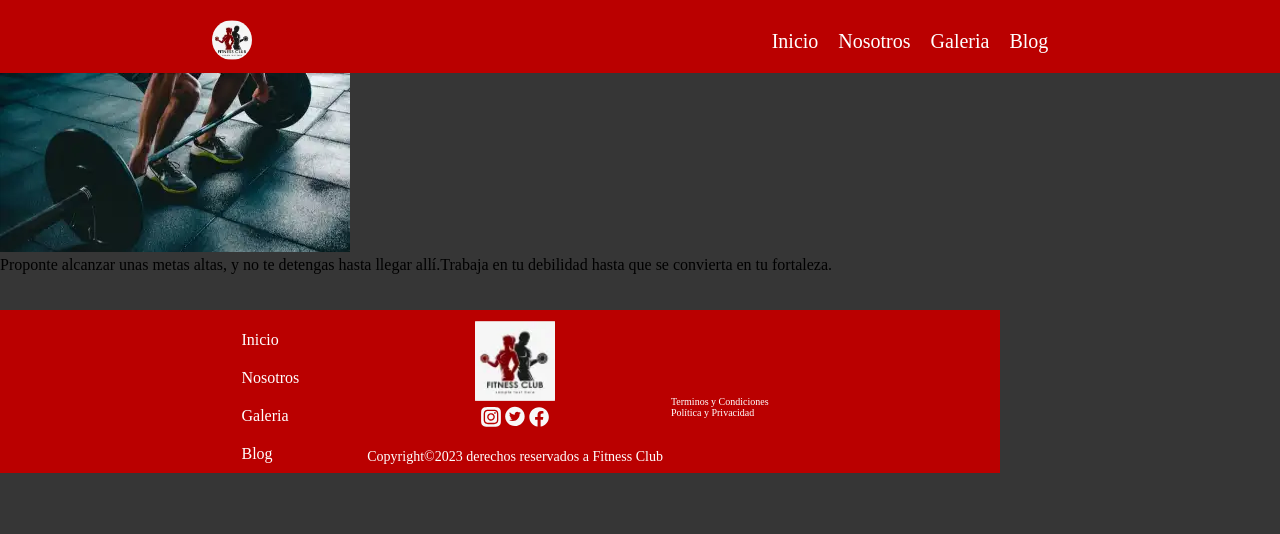
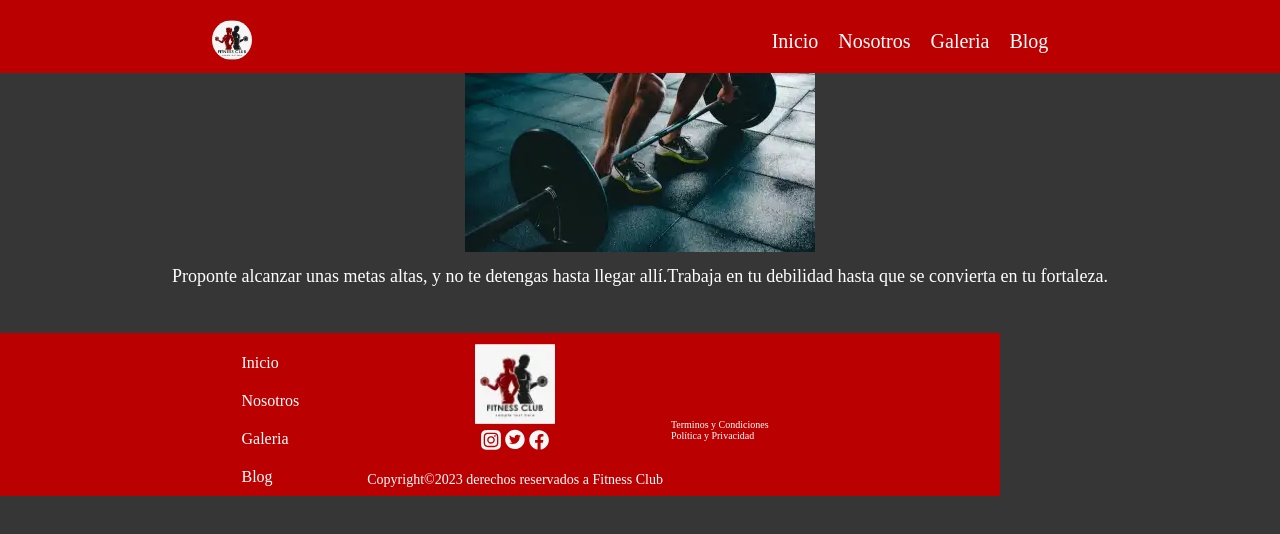
Before and after one commit to MiriiFernandez/ExamenAppGym, a plain HTML site: page nosotros.html in a window 1280 px wide. Drawn offline with Linux system fonts and the light colour scheme.

Commit message:
diseño escritorio finalizado

```diff
--- a/css/style.css
+++ b/css/style.css
@@ -89,6 +89,14 @@ a {
   color: #fff;
 }
 
+@media screen and (min-width: 1000px){
+  .contenedor{
+    display: flex;
+    align-items: center;
+    flex-direction: column;
+  }
+}
+
 /* FOOTER */
 @media screen and (min-width: 1000px) {
   .footer {
--- a/nosotros.html
+++ b/nosotros.html
@@ -42,7 +42,7 @@
             </ul>
           </section>
         </section>
-        <section class="main">
+        <section class="contenedor">
             <picture>
                 <source srcset="
                 ./img/banner_nosotros.webp 1x,
@@ -57,7 +57,7 @@
 
                 <img class="main__banner" src="" alt="logotipo">
             </picture>
-            <section class="main__parrafo">
+            <section class="parrafo">
                 <p>Proponte alcanzar unas metas altas, y no te detengas hasta llegar allí.Trabaja en tu debilidad hasta que se convierta en tu fortaleza.</p>
             </section>
         </section>
```
